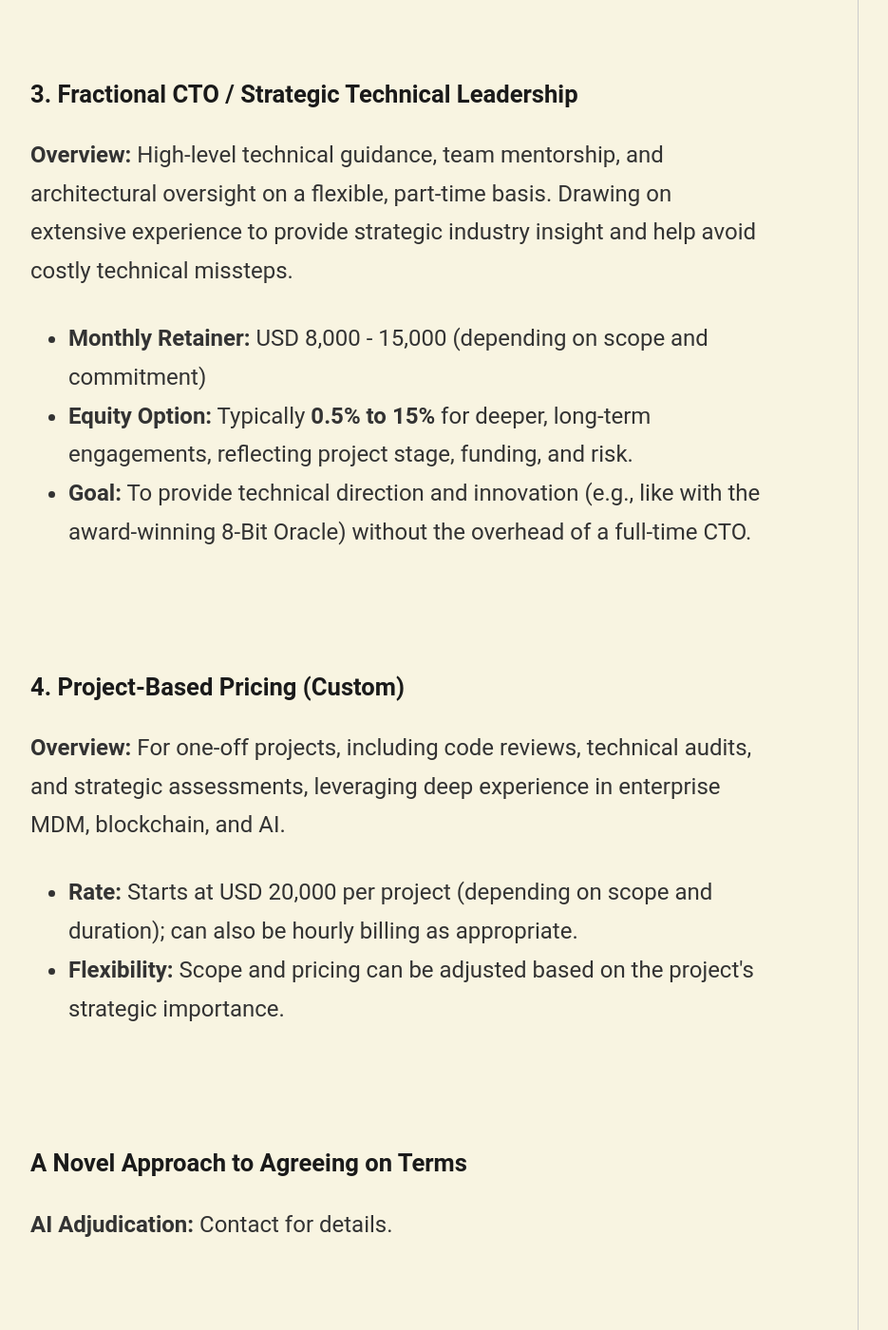
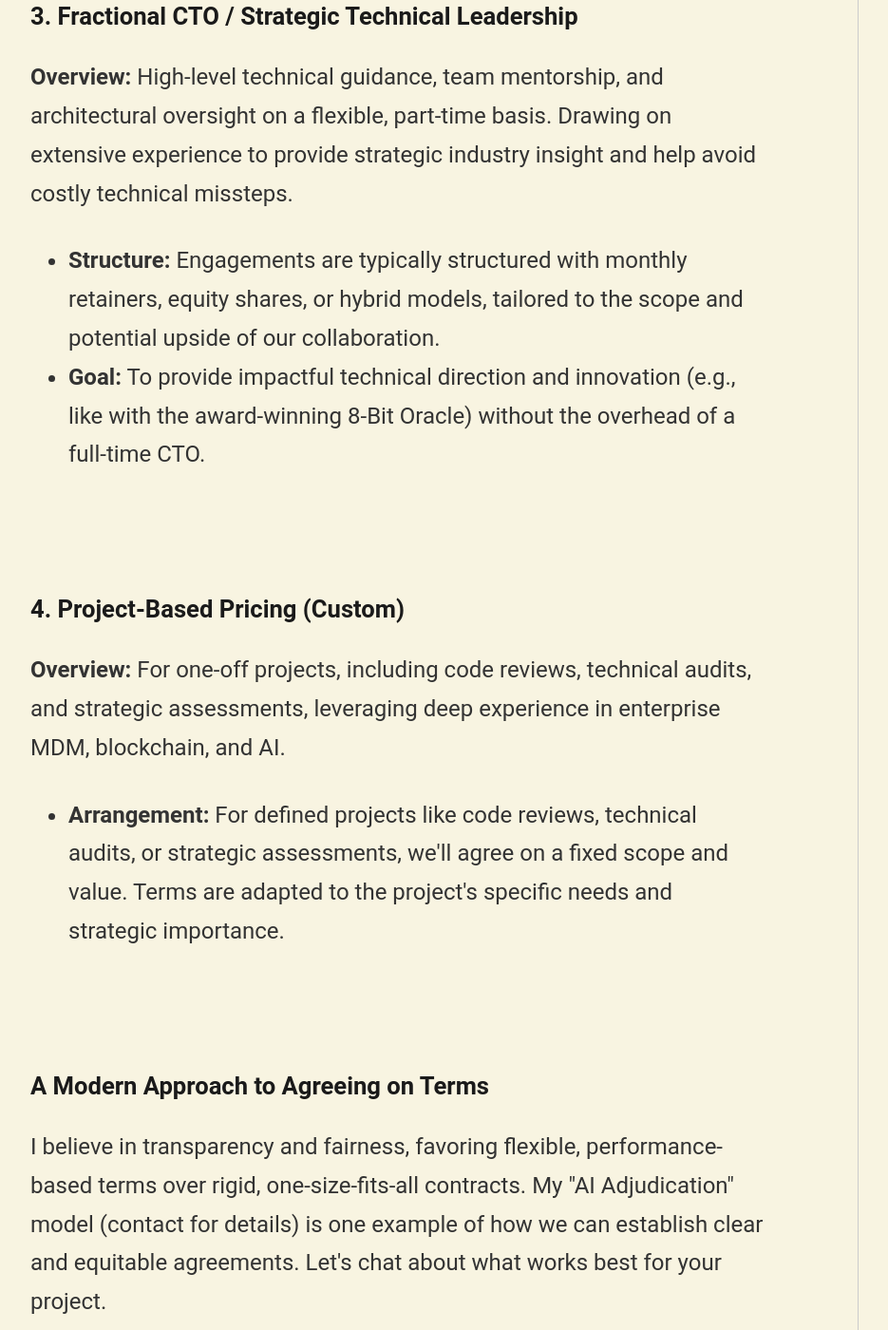
Before and after one commit to augchan42/augchan42.github.io, a Jekyll site: the page built from offerings/index.html, in a window 1280 px wide and 1400 px high, scrolled down 2011 px. Shown: the whole window at 95% size, without its empty margins (56-991 px from the left). Built offline with Jekyll 4.4.1, drawn with Linux system fonts in a browser that asks for light colours; some web fonts are replaced; some of the changed text lies outside the part shown.

Commit message:
Revise offerings page: Update service descriptions to enhance clarity on pricing structures and engagement terms, replacing outdated terms with modern language for better understanding.

```diff
--- a/offerings/index.html
+++ b/offerings/index.html
@@ -48,9 +48,7 @@
       <strong>Overview:</strong> Full-stack architecture, MVP builds, and rapid iteration for startups. Leveraging expertise in high-performance distributed systems, LLM integration, and Web3 to build robust and innovative products.
     </p>
     <ul class="portfolio-list">
-      <li><strong>Hourly Rate:</strong> USD 200 - 400 per hour (based on complexity and involvement)</li>
-      <li><strong>Equity Option:</strong> Negotiable, typically <strong>0.5% to 15%</strong> depending on project stage, funding status, risk, and my level of involvement.</li>
-      <li><strong>Flexibility:</strong> Open to creative terms for pre-funded ventures, including <strong>deferred payments</strong> or <strong>milestone-based payouts</strong>.</li>
+      <li><strong>Structure:</strong> Typically a combination of service fees and/or equity, with flexible terms particularly for pre-funded ventures. I'm selective about the projects I take on, focusing on founders and ideas I genuinely believe in.</li>
     </ul>
   </section>
 
@@ -60,9 +58,8 @@
       <strong>Overview:</strong> High-level technical guidance, team mentorship, and architectural oversight on a flexible, part-time basis. Drawing on extensive experience to provide strategic industry insight and help avoid costly technical missteps.
     </p>
     <ul class="portfolio-list">
-      <li><strong>Monthly Retainer:</strong> USD 8,000 - 15,000 (depending on scope and commitment)</li>
-      <li><strong>Equity Option:</strong> Typically <strong>0.5% to 15%</strong> for deeper, long-term engagements, reflecting project stage, funding, and risk.</li>
-      <li><strong>Goal:</strong> To provide technical direction and innovation (e.g., like with the award-winning 8-Bit Oracle) without the overhead of a full-time CTO.</li>
+      <li><strong>Structure:</strong> Engagements are typically structured with monthly retainers, equity shares, or hybrid models, tailored to the scope and potential upside of our collaboration.</li>
+      <li><strong>Goal:</strong> To provide impactful technical direction and innovation (e.g., like with the award-winning 8-Bit Oracle) without the overhead of a full-time CTO.</li>
     </ul>
   </section>
 
@@ -72,15 +69,14 @@
       <strong>Overview:</strong> For one-off projects, including code reviews, technical audits, and strategic assessments, leveraging deep experience in enterprise MDM, blockchain, and AI.
     </p>
     <ul class="portfolio-list">
-        <li><strong>Rate:</strong> Starts at USD 20,000 per project (depending on scope and duration); can also be hourly billing as appropriate.</li>
-        <li><strong>Flexibility:</strong> Scope and pricing can be adjusted based on the project's strategic importance.</li>
+        <li><strong>Arrangement:</strong> For defined projects like code reviews, technical audits, or strategic assessments, we'll agree on a fixed scope and value. Terms are adapted to the project's specific needs and strategic importance.</li>
     </ul>
   </section>
 
   <section class="portfolio-section">
-    <h3 class="portfolio-section-subtitle">A Novel Approach to Agreeing on Terms</h3>
+    <h3 class="portfolio-section-subtitle">A Modern Approach to Agreeing on Terms</h3>
     <p class="portfolio-text">
-      <strong>AI Adjudication:</strong> Contact for details.
+      I believe in transparency and fairness, favoring flexible, performance-based terms over rigid, one-size-fits-all contracts. My "AI Adjudication" model (contact for details) is one example of how we can establish clear and equitable agreements. Let's chat about what works best for your project.
     </p>
   </section>
 
```
